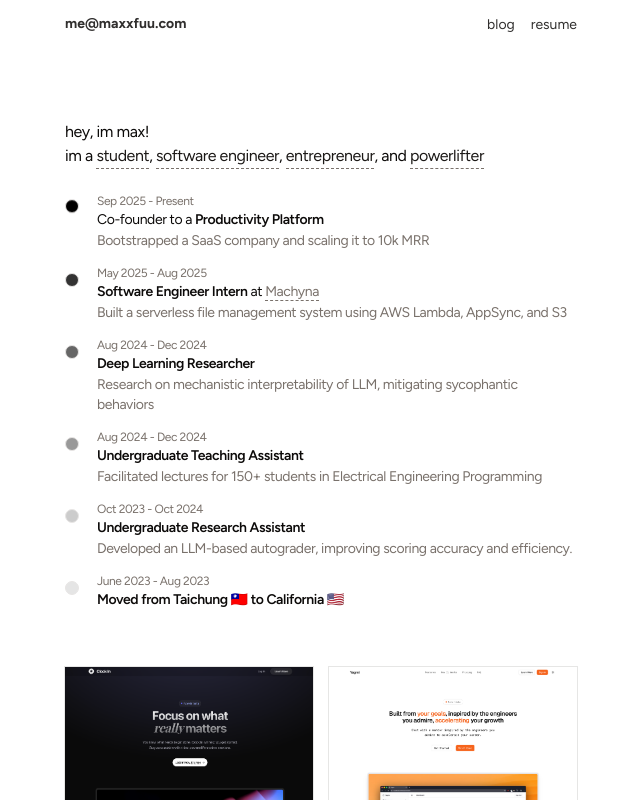
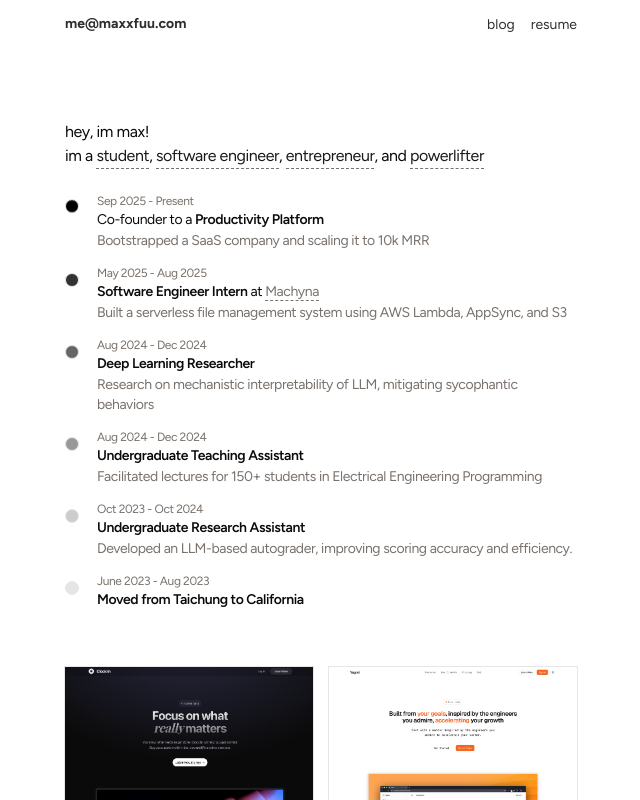
Before and after one commit to maxxfuu/dot-com-v2, a Next.js app: page / in a window 1280 px wide. Shown: the top 800 px of the page, without its empty margins (319-959 px from the left). Built offline with nearby package versions, Linux system fonts and the light colour scheme.

Commit message:
deleted emojis

```diff
--- a/components/experience.tsx
+++ b/components/experience.tsx
@@ -115,7 +115,7 @@ export function Experience() {
             <TimelineContent>
               <TimelineTime>June 2023 - Aug 2023</TimelineTime>
               <TimelineTitle className="font-semibold">
-                Moved from Taichung 🇹🇼 to California 🇺🇸
+                Moved from Taichung to California
               </TimelineTitle>
             </TimelineContent>
           </MotionTimelineItem>
```
